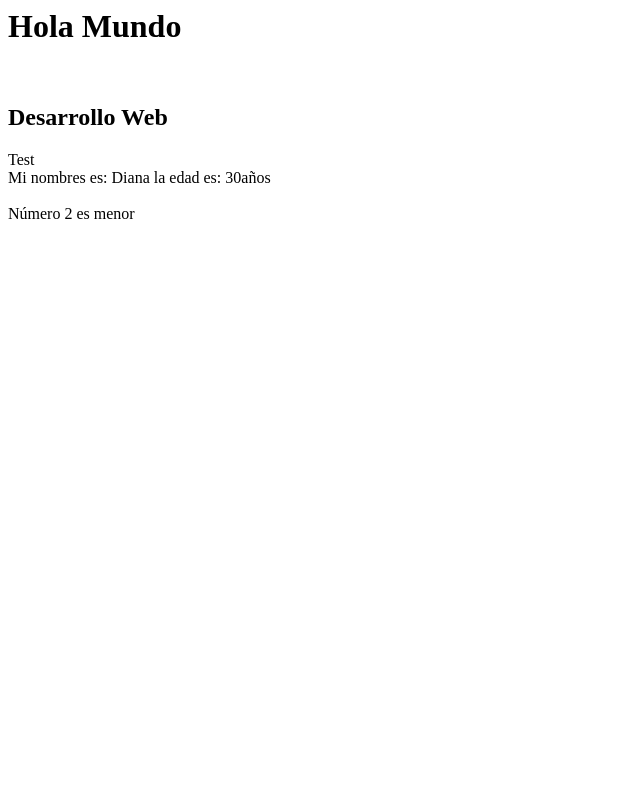
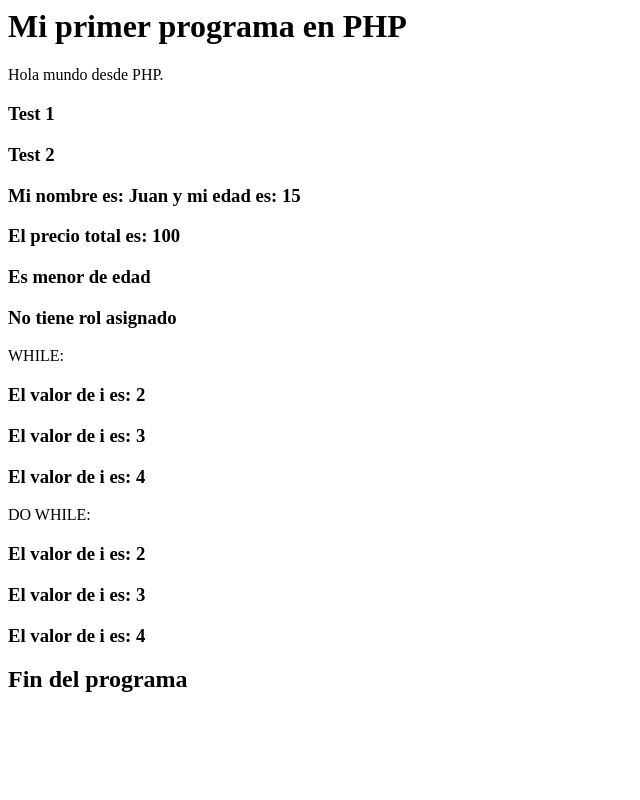
Before and after one commit to dianatorresguarnizo/ejemplosdesarrollo, a PHP site: page / in a window 1280 px wide. Shown: the whole page, without its empty margins (0-640 px from the left). Run offline with PHP 8.4, Linux system fonts and the light colour scheme.

Commit message:
Práctica PHP

```diff
--- a/iniciando-php/index.php
+++ b/iniciando-php/index.php
@@ -1,23 +1,53 @@
+<h1>Mi primer programa en PHP</h1>
 <?php
+  //Mi primer programa en PHP
+  echo "Hola mundo desde PHP. "."<br>";
+  echo "<h3>Test 1</h3>";
+  echo "<h3>"."Test 2"."</h3>";
+  /*
+    Comentario de varias lineas
+    Comentario de varias lineas
+   */
+  //Variables
+  $edad = 15;
+  $nombre = "Juan";
 
-    echo "<h1>Hola Mundo</h1>"."<br>"."<h2>Desarrollo Web</h2>";
-    echo "Test<br>";
-    $nombre = "Diana";
-    $edad = "30";
-    $peso = "20.5";
+  echo "<h3>Mi nombre es: ".$nombre." y mi edad es: ".$edad."</h3>";
+  $precio_total = 100;
 
-    echo "Mi nombres es: ".$nombre." la edad es: ".$edad."años";
+  echo "<h3>El precio total es: ".$precio_total."</h3>";
 
-    $num1= "20ssss";
-    $num2= "30sssss";
+  if ($edad >= 18) {
+    echo "<h3>Es mayor de edad</h3>";
+  } else {
+    echo "<h3>Es menor de edad</h3>";
+  }
 
-    echo "<br><br>";
-    //IF
+  $rol = "editors";
+    switch ($rol) {
+      case "admin":
+        echo "<h3>Es administrador</h3>";
+        break;
+      case "editor":
+        echo "<h3>Es editor</h3>";
+        break;
+      default:
+        echo "<h3>No tiene rol asignado</h3>";
+        break;
+    }
 
-    if ($num1>$num2)
-        echo "Número 1 es mayor";
-    else
-        echo "Número 2 es menor";
+    $i = 2;
+    echo "WHILE: <br>";
+    while ($i < 5) {
+      echo "<h3>El valor de i es: ".$i."</h3>";
+        $i++;
+    }
 
-
+    echo "DO WHILE: <br>";
+    $i = 2;
+    do {
+      echo "<h3>El valor de i es: ".$i."</h3>";
+        $i++;
+    } while ($i < 5);
 ?>
+<h2>Fin del programa</h2>
```
Also changed, not shown: 1 other file.
